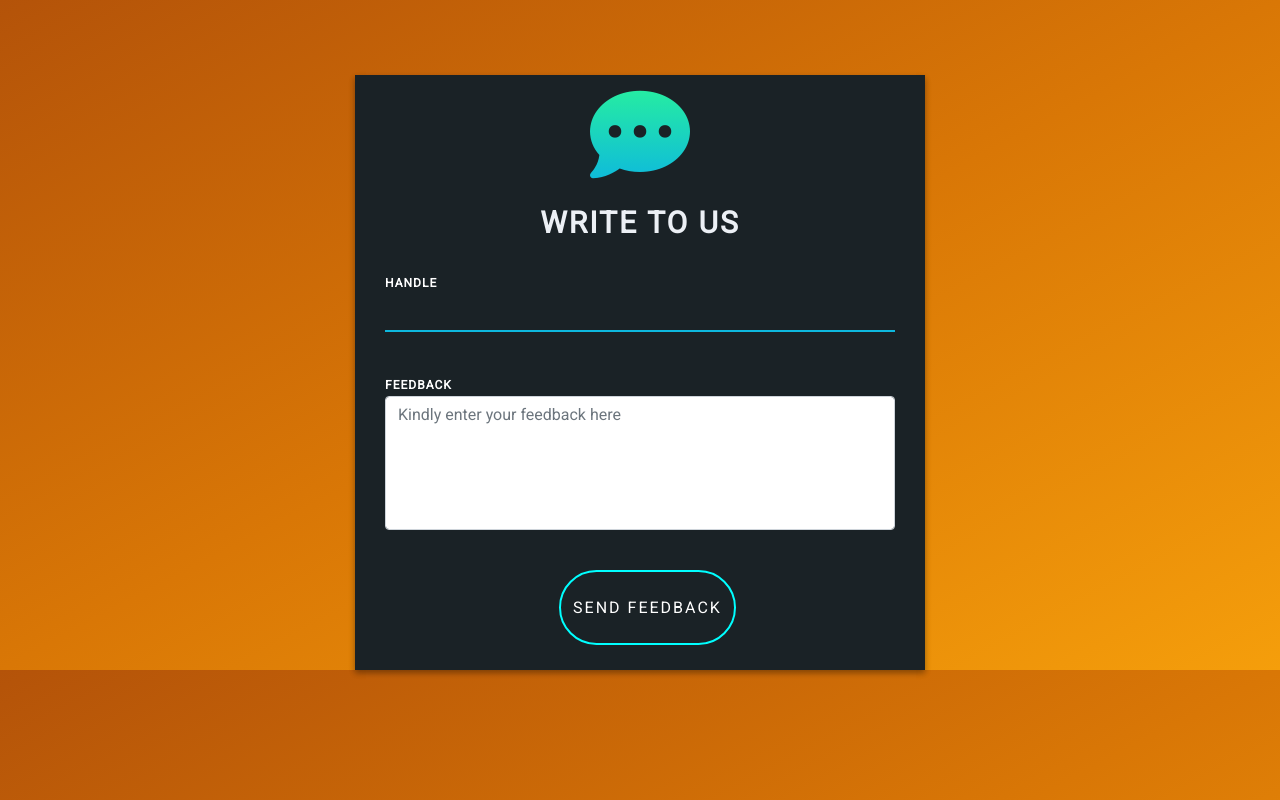
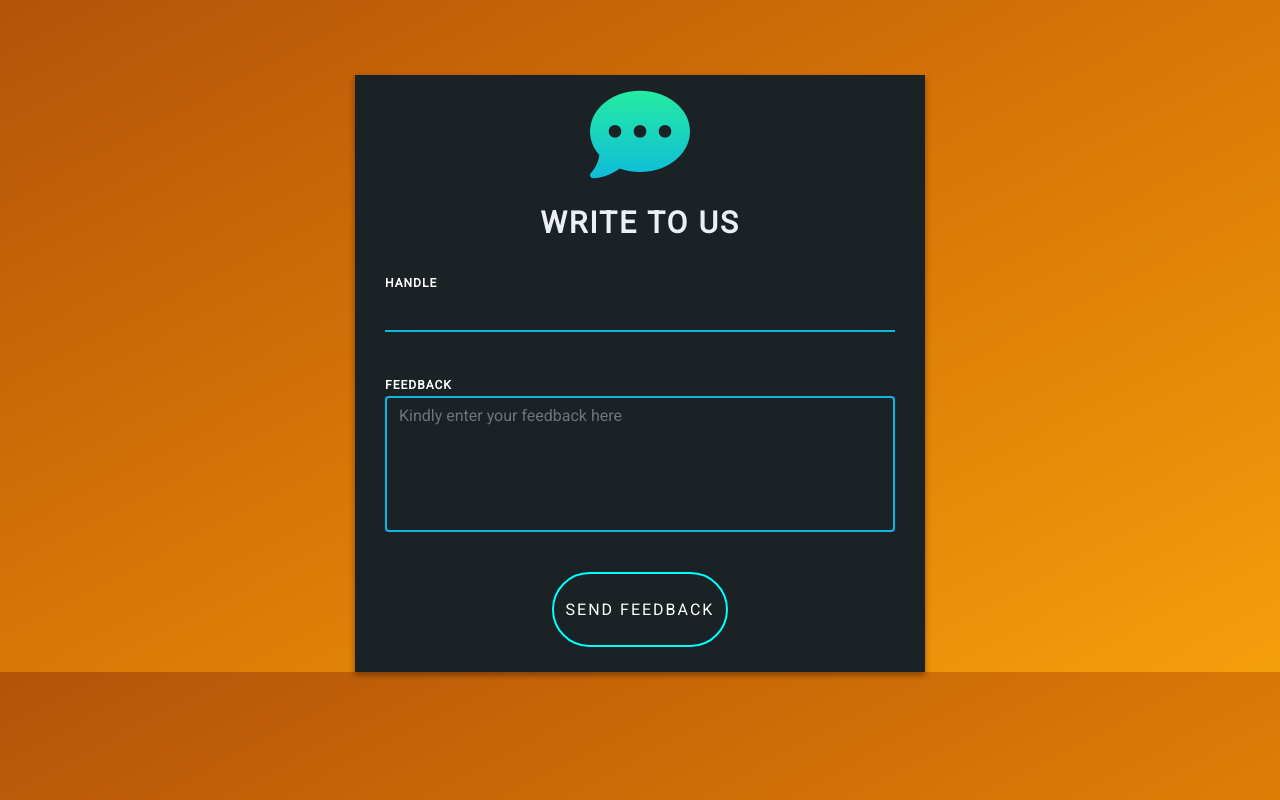
Before and after one commit to svishakan/OOAD-Project, a React (Create React App) app in the folder quiz-app/: page /feedback in a window 1280 px wide. Built offline with nearby package versions, Linux system fonts and the light colour scheme; no server answers.

Commit message:
Minor :bug: fixes

```diff
--- a/quiz-app/src/components/feedback.js
+++ b/quiz-app/src/components/feedback.js
@@ -89,7 +89,7 @@ const Feedback = () => {
                                 <label className="form-control-label">FEEDBACK</label>
                                 <textarea
                                     style={{resize: "none"}}
-                                    class="form-control"
+                                    className="form-control form-control-textarea"
                                     name="message"
                                     rows="5"
                                     placeholder="Kindly enter your feedback here">
@@ -97,7 +97,7 @@ const Feedback = () => {
                             </div>
 
                             <div className="col-lg-12 loginbttm">
-                                <div className="col-lg-12 d-flex justify-content-center login-btm login-button">
+                                <div className="col-lg-12 d-flex justify-content-center login-btm feedback-button">
                                     <button
                                         type="submit"
                                         value="Mail us"
--- a/quiz-app/src/components/login.css
+++ b/quiz-app/src/components/login.css
@@ -85,6 +85,17 @@ input[type="password"] {
     color: #ecf0f5;
 }
 
+.form-control-textarea{
+    font-family: "Roboto", sans-serif;
+    border-color: inherit;
+    -webkit-box-shadow: none;
+    box-shadow: none;
+    border: 2px solid #0db8de;
+    outline: 0;
+    background-color: #1a2226;
+    color: #ecf0f5;
+}
+
 input:focus {
     outline: none;
     box-shadow: 0 0 0;
@@ -150,6 +161,11 @@ label {
     margin-bottom: 25px;
 }
 
+.feedback-button{
+    text-align: right;
+    margin-bottom: 25px;
+}
+
 .login-text {
     text-align: left;
     padding-left: 0px;
```
Also changed, not shown: quiz-app/src/components/register.js (indentation only).
